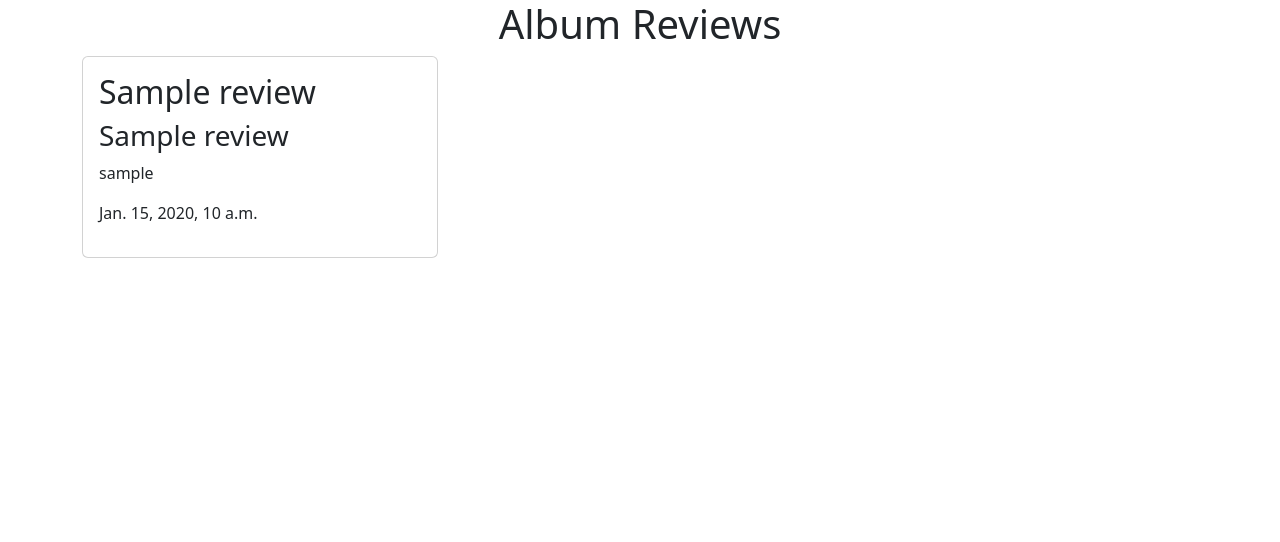
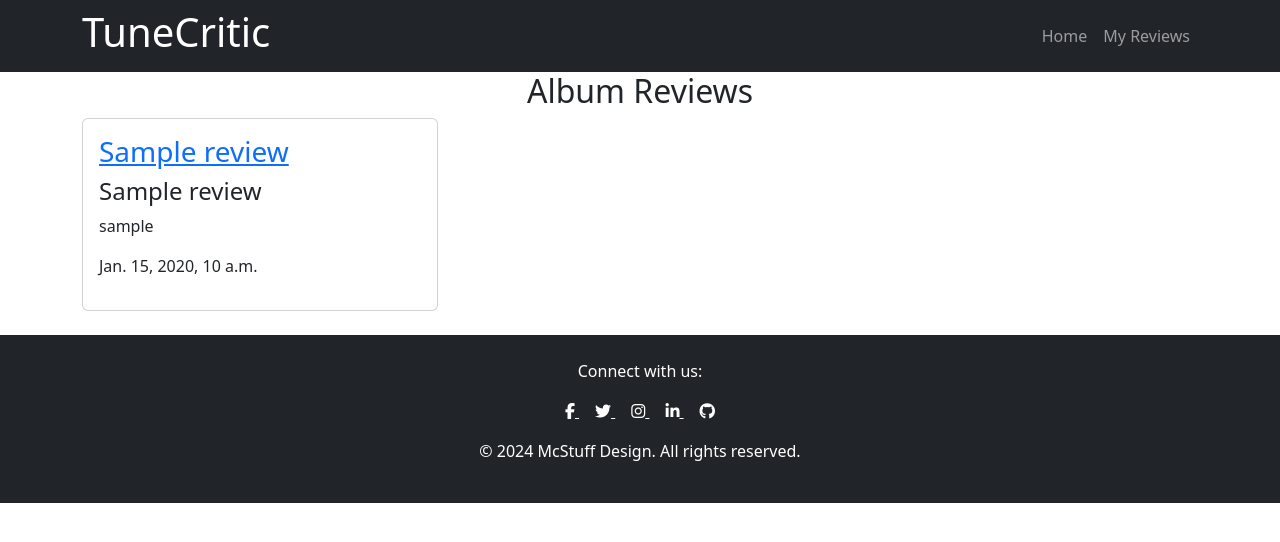
Before and after one commit to jamiemcstay/portfolio-4, a Django app: template review/templates/review/index.html in a window 1280 px wide. Shown: the top 542 px of the page. Run offline with Django 4.2, Linux system fonts and the light colour scheme; the template is opened without the code that fills it: most values are stand-ins (such as "Sample title", 1, 10 or a date in 2020); data that the repository does not hold is empty; parts of the project's set-up code (start-up, migrations or seed data) failed here and were passed over.

Commit message:
Add header and footer to base.html

```diff
--- a/review/templates/review/index.html
+++ b/review/templates/review/index.html
@@ -2,14 +2,17 @@
 
 {% block content %}
 <div class="container">
-    <h1 class="text-center">Album Reviews</h1>
+    <h2 class="text-center">Album Reviews</h2>
     <div class="row">
         {% for review in review_list %}
         <div class="col-md-4 mb-4">
             <div class="card">
                 <div class="card-body">
-                    <h2 class="card-album">{{ review.album_name }}</h2>
-                    <h3 class="card-artist">{{ review.artist_name }}</h3>
+                    <a href="#" class="review-link">
+                        <h3 class="card-album">{{ review.album_name }}</h3>
+                    </a>
+
+                    <h4 class="card-artist">{{ review.artist_name }}</h4>
                     <p class="card-author">{{ review.author.username }}</p>
                     <p class="card-created">{{ review.date_created }}</p>
                 </div>
--- a/static/css/style.css
+++ b/static/css/style.css
@@ -0,0 +1,22 @@
+.row {
+    display: flex;
+    flex-wrap: wrap;
+}
+
+/* Ensure all cards have the same height */
+.card-body {
+    display: flex !important;
+    flex-direction: column !important;
+    justify-content: space-between !important;
+    height: 100% !important;
+    /* Forces equal height */
+}
+
+/* Ensure each card takes up equal space */
+.col-md-4 {
+    display: flex;
+}
+
+.card {
+    width: 100%;
+}
--- a/templates/base.html
+++ b/templates/base.html
@@ -12,18 +12,70 @@
     <link href="https://cdn.jsdelivr.net/npm/bootstrap@5.3.3/dist/css/bootstrap.min.css" rel="stylesheet"
         integrity="sha384-QWTKZyjpPEjISv5WaRU9OFeRpok6YctnYmDr5pNlyT2bRjXh0JMhjY6hW+ALEwIH" crossorigin="anonymous">
     <link rel="stylesheet" href="{% static 'css/style.css' %}">
+    <link href="https://cdnjs.cloudflare.com/ajax/libs/font-awesome/6.5.1/css/all.min.css" rel="stylesheet">
 </head>
 
 <body>
+    <header>
+        <nav class="navbar navbar-expand-lg navbar-dark bg-dark">
+            <div class="container">
+                <!-- Centered Title -->
+                <h1 class="text-white mx-auto">TuneCritic</h1>
+
+                <!-- Navbar Toggler for Mobile -->
+                <button class="navbar-toggler" type="button" data-bs-toggle="collapse" data-bs-target="#navbarNav"
+                    aria-controls="navbarNav" aria-expanded="false" aria-label="Toggle navigation">
+                    <span class="navbar-toggler-icon"></span>
+                </button>
+
+                <!-- Navbar Links -->
+                <div class="collapse navbar-collapse justify-content-end" id="navbarNav">
+                    <ul class="navbar-nav">
+                        <li class="nav-item">
+                            <a class="nav-link {% if request.path == home_url %}active{% endif %}" href="/">Home</a>
+                        </li>
+                        <li class="nav-item">
+                            <a class="nav-link" href="/my-reviews">My Reviews</a>
+                        </li>
+                    </ul>
+                </div>
+            </div>
+        </nav>
+    </header>
+
 
     <main>
         {% block content %}
         {% endblock content %}
     </main>
+
+
+    <footer class="bg-dark text-white py-4">
+        <div class="container text-center">
+            <p>Connect with us:</p>
+            <div class="social-icons">
+                <a href="https://facebook.com" target="www.twitter.com" class="text-white mx-2">
+                    <i class="fab fa-facebook-f"></i>
+                </a>
+                <a href="https://twitter.com" target="_blank" class="text-white mx-2">
+                    <i class="fa-brands fa-twitter"></i>
+                </a>
+                <a href="https://instagram.com" target="_blank" class="text-white mx-2">
+                    <i class="fab fa-instagram"></i>
+                </a>
+                <a href="https://linkedin.com" target="_blank" class="text-white mx-2">
+                    <i class="fab fa-linkedin-in"></i>
+                </a>
+                <a href="https://github.com" target="_blank" class="text-white mx-2">
+                    <i class="fab fa-github"></i>
+                </a>
+            </div>
+            <p class="mt-3">&copy; 2024 McStuff Design. All rights reserved.</p>
+        </div>
+    </footer>
     <script src="https://cdn.jsdelivr.net/npm/bootstrap@5.3.3/dist/js/bootstrap.bundle.min.js"
         integrity="sha384-YvpcrYf0tY3lHB60NNkmXc5s9fDVZLESaAA55NDzOxhy9GkcIdslK1eN7N6jIeHz" crossorigin="anonymous">
     </script>
-
 </body>
 
 </html>
--- a/tunecritic/settings.py
+++ b/tunecritic/settings.py
@@ -133,8 +133,7 @@ USE_TZ = True
 # https://docs.djangoproject.com/en/4.2/howto/static-files/
 
 STATIC_URL = 'static/'
-STATICFILES_DIR = [os.path.join(BASE_DIR,'static'),
-]
+STATICFILES_DIRS = [os.path.join(BASE_DIR, 'static'), ]
 
 # Default primary key field type
 # https://docs.djangoproject.com/en/4.2/ref/settings/#default-auto-field
```
